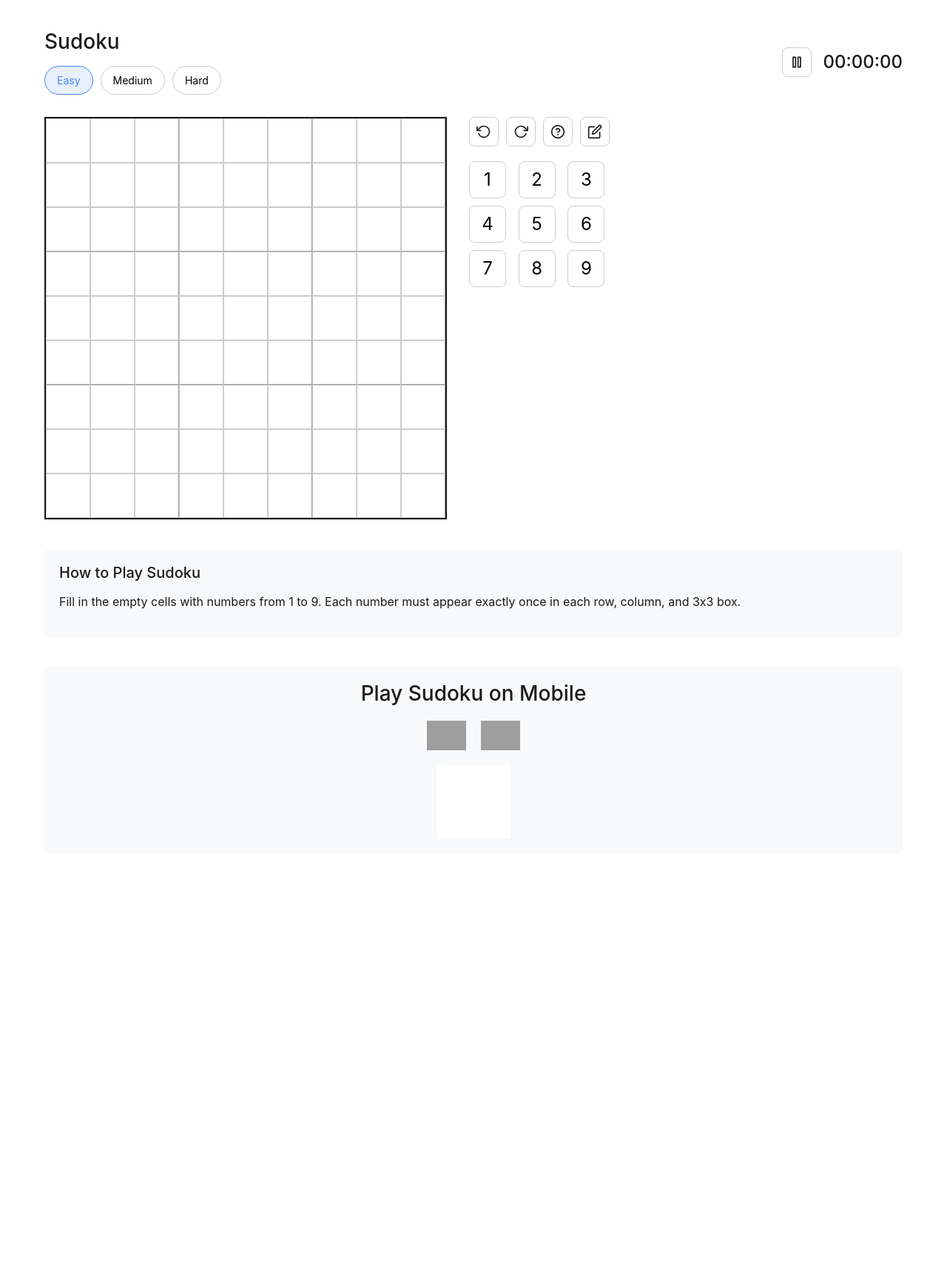
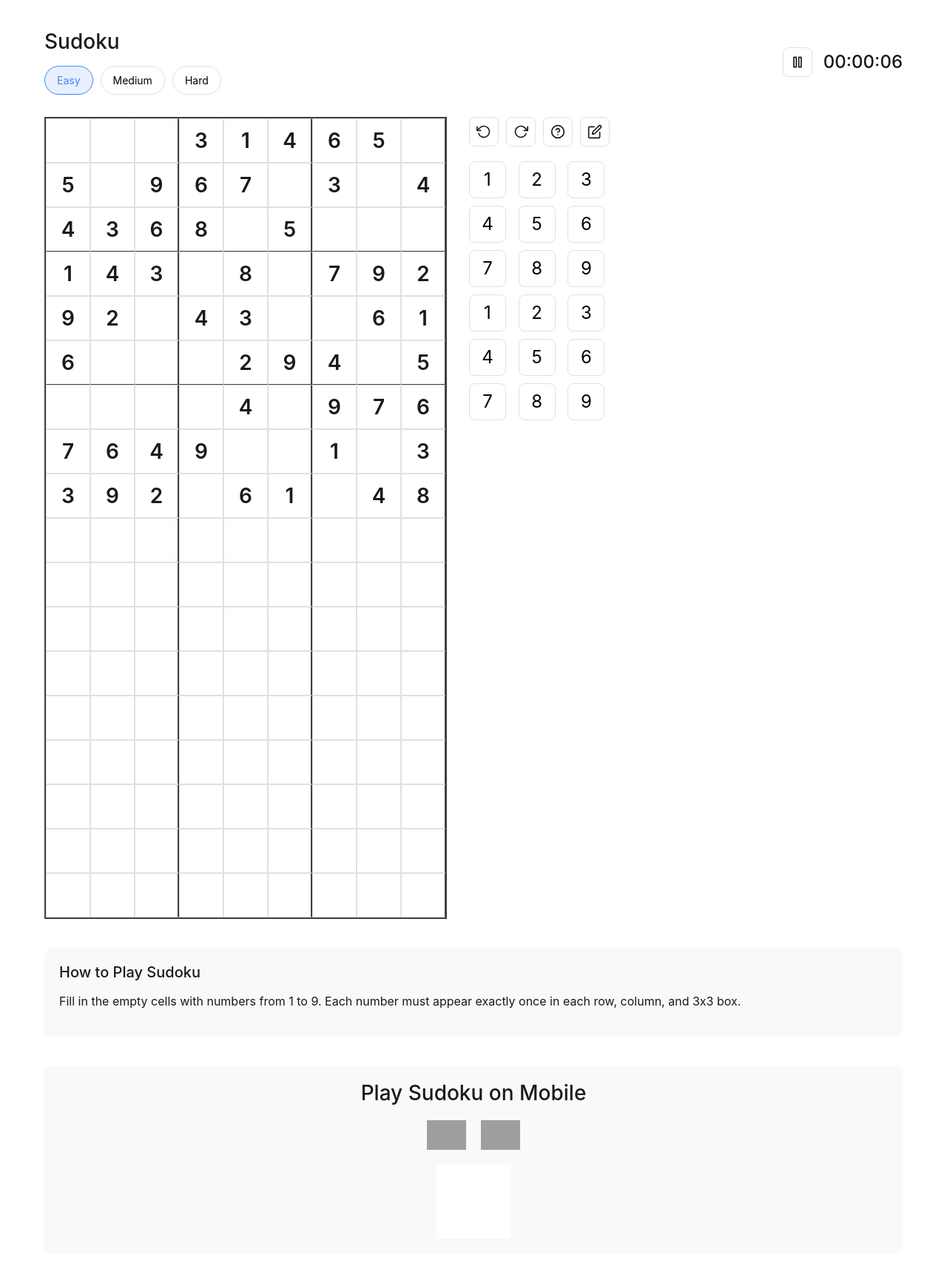
Before and after one commit to mani-django09/sudoku-game, a Flask app: page / in a window 1280 px wide. Shown: the whole page at 74% size. Before the commit the page ends 1014 px from the top, so only its background shows below. Run offline with Flask 3, Linux system fonts and the light colour scheme; some libraries are stand-ins or nearby versions; grey boxes are pictures that could not be loaded.

Commit message:
Agent query: Please verify: 1) Is the Sudoku grid displayed correctly with proper 3x3 box borders? 2) Can you input numbers by clicking cells and using the numpad? 3) Is the timer working? 4) Do the difficulty buttons work when clicked? 5) Does the pause button work correctly?

```diff
--- a/static/css/style.css
+++ b/static/css/style.css
@@ -1,13 +1,15 @@
 :root {
     --cell-size: 60px;
     --primary-color: #1a1a1a;
-    --border-color: #ccc;
-    --border-dark: #999;
+    --border-color: #e0e0e0;
+    --border-dark: #404040;
     --highlight-color: #f6f6f6;
     --selected-color: #e8f0fe;
     --related-color: #f3f6fe;
     --invalid-color: #ffe6e6;
     --valid-color: #e6ffe6;
+    --grid-border: 2px solid var(--border-dark);
+    --cell-border: 1px solid var(--border-color);
 }
 
 body {
@@ -79,21 +81,48 @@ body {
     display: grid;
     grid-template-columns: repeat(9, var(--cell-size));
     grid-template-rows: repeat(9, var(--cell-size));
-    border: 2px solid var(--primary-color);
+    border: var(--grid-border);
     background-color: white;
+    position: relative;
 }
 
 .cell {
     width: var(--cell-size);
     height: var(--cell-size);
-    border: 1px solid var(--border-color);
+    border: var(--cell-border);
     display: flex;
     align-items: center;
     justify-content: center;
-    font-size: 24px;
+    font-size: 28px;
+    font-weight: 400;
     cursor: pointer;
     user-select: none;
     transition: background-color 0.2s;
+    position: relative;
+}
+
+/* Thicker borders for 3x3 boxes */
+.cell:nth-child(3n):not(:nth-child(9n)) {
+    border-right: var(--grid-border);
+}
+
+.cell:nth-child(n+19):nth-child(-n+27),
+.cell:nth-child(n+46):nth-child(-n+54) {
+    border-bottom: var(--grid-border);
+}
+
+/* Pencil marks styling */
+.pencil-marks {
+    position: absolute;
+    top: 0;
+    left: 0;
+    width: 100%;
+    height: 100%;
+    display: grid;
+    grid-template-columns: repeat(3, 1fr);
+    grid-template-rows: repeat(3, 1fr);
+    font-size: 12px;
+    color: #666;
 }
 
 .cell:nth-child(3n) {
--- a/static/js/game.js
+++ b/static/js/game.js
@@ -4,7 +4,21 @@ class SudokuGame {
         this.puzzle = null;
         this.solution = null;
         this.currentNumbers = new Array(81).fill(0);
-        this.timer = new Timer();
+        this.pencilMode = false;
+        this.pencilMarks = Array(81).fill().map(() => new Set());
+        this.gameState = {
+            moves: [],
+            currentMove: -1
+        };
+
+        // Initialize timer with error handling
+        try {
+            this.timer = new Timer();
+        } catch (error) {
+            console.error('Failed to initialize timer:', error);
+            throw new Error('Timer initialization failed');
+        }
+
         this.initializeGame();
     }
 
@@ -17,20 +31,40 @@ class SudokuGame {
 
     setupBoard() {
         const board = document.getElementById('sudoku-board');
+        if (!board) {
+            throw new Error('Sudoku board element not found');
+        }
+
         for (let i = 0; i < 9; i++) {
             for (let j = 0; j < 9; j++) {
                 const cell = document.createElement('div');
                 cell.className = 'cell';
                 cell.dataset.row = i;
                 cell.dataset.col = j;
-                cell.addEventListener('click', () => this.selectCell(cell));
+                cell.dataset.index = i * 9 + j;
+
+                // Add pencil marks container
+                const pencilMarks = document.createElement('div');
+                pencilMarks.className = 'pencil-marks';
+                cell.appendChild(pencilMarks);
+
+                cell.addEventListener('click', (e) => {
+                    e.preventDefault();
+                    this.selectCell(cell);
+                });
+
                 board.appendChild(cell);
             }
         }
     }
 
     setupControls() {
+        // Setup numpad
         const numpad = document.getElementById('numpad');
+        if (!numpad) {
+            throw new Error('Numpad element not found');
+        }
+
         for (let i = 1; i <= 9; i++) {
             const button = document.createElement('button');
             button.textContent = i;
@@ -38,12 +72,21 @@ class SudokuGame {
             numpad.appendChild(button);
         }
 
-        document.getElementById('new-game').addEventListener('click', () => {
-            const difficulty = document.getElementById('difficulty').value;
-            this.newGame(difficulty);
+        // Setup difficulty buttons
+        const difficultyButtons = document.querySelectorAll('.mode-btn');
+        difficultyButtons.forEach(button => {
+            button.addEventListener('click', () => {
+                difficultyButtons.forEach(btn => btn.classList.remove('active'));
+                button.classList.add('active');
+                this.newGame(button.dataset.difficulty);
+            });
         });
 
-        document.getElementById('pause').addEventListener('click', () => this.togglePause());
+        // Setup pause button
+        const pauseButton = document.getElementById('pause');
+        if (pauseButton) {
+            pauseButton.addEventListener('click', () => this.togglePause());
+        }
     }
 
     setupKeyboardInput() {
--- a/templates/index.html
+++ b/templates/index.html
@@ -14,9 +14,9 @@
             <div class="header-left">
                 <h1>Sudoku</h1>
                 <div class="difficulty-selector">
-                    <button class="mode-btn active">Easy</button>
-                    <button class="mode-btn">Medium</button>
-                    <button class="mode-btn">Hard</button>
+                    <button class="mode-btn active" id="new-game" data-difficulty="easy">Easy</button>
+                    <button class="mode-btn" data-difficulty="medium">Medium</button>
+                    <button class="mode-btn" data-difficulty="hard">Hard</button>
                 </div>
             </div>
             <div class="header-right">
@@ -71,12 +71,29 @@
         </div>
     </div>
 
+    <!-- Move all scripts to the bottom for better page load performance -->
     <script src="https://cdn.jsdelivr.net/npm/feather-icons/dist/feather.min.js"></script>
-    <script>
-        feather.replace();
-    </script>
     <script src="{{ url_for('static', filename='js/timer.js') }}"></script>
     <script src="{{ url_for('static', filename='js/sudoku.js') }}"></script>
     <script src="{{ url_for('static', filename='js/game.js') }}"></script>
+    <script>
+        // Initialize everything after DOM is fully loaded
+        document.addEventListener('DOMContentLoaded', () => {
+            // Initialize Feather icons
+            feather.replace();
+
+            // Initialize game after ensuring all elements are loaded
+            try {
+                window.game = new SudokuGame();
+            } catch (error) {
+                console.error('Failed to initialize game:', error);
+                // Show user-friendly error message
+                const errorDiv = document.createElement('div');
+                errorDiv.className = 'error-message';
+                errorDiv.textContent = 'Failed to load the game. Please refresh the page.';
+                document.querySelector('.game-container').prepend(errorDiv);
+            }
+        });
+    </script>
 </body>
 </html>
```
